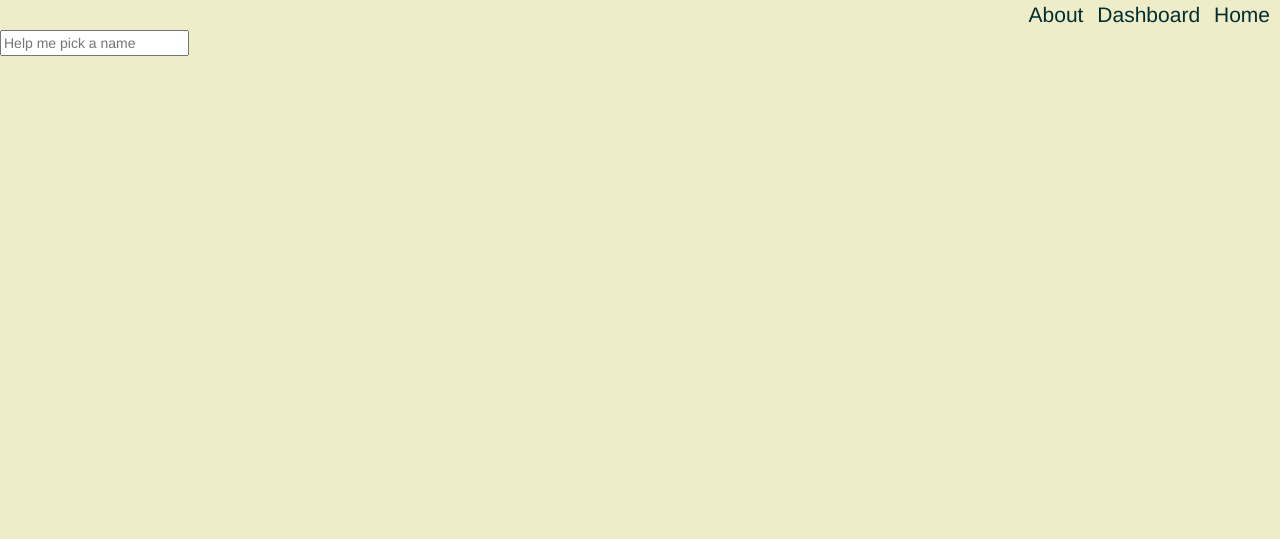
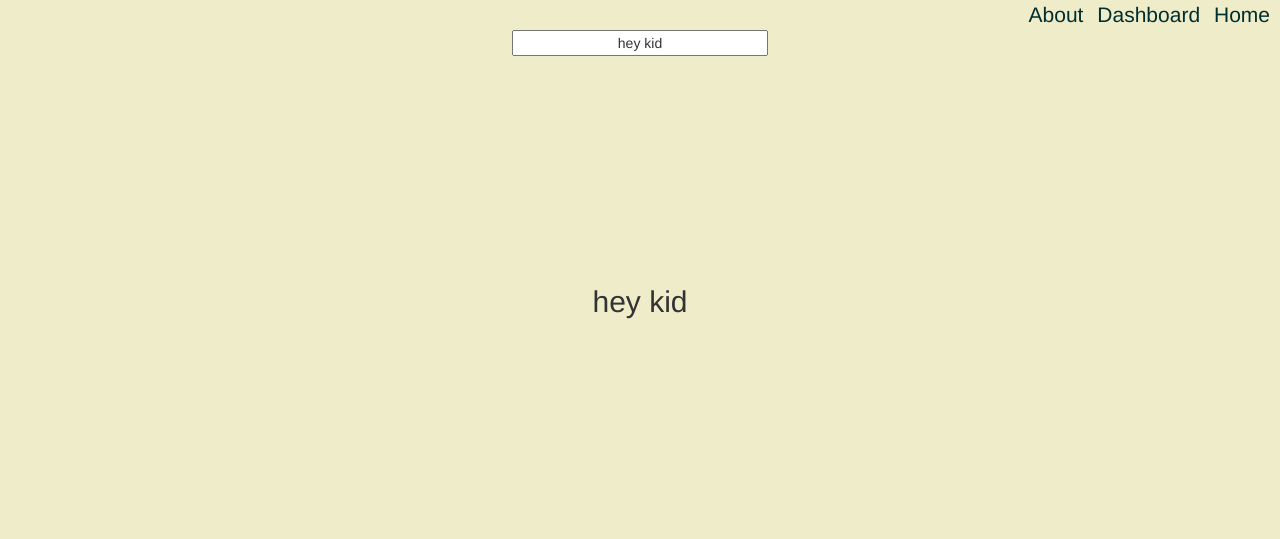
Before and after one commit to Jmedders/projectbrochure, a website: page public/index.html in a window 1280 px wide. Drawn offline with nearby package versions, Linux system fonts and the light colour scheme; some packages are replaced by stand-ins of ours.

Commit message:
flexbox for webpage name

```diff
--- a/public/javascripts/controllers/controllers.js
+++ b/public/javascripts/controllers/controllers.js
@@ -1,3 +1,4 @@
 app.controller('capstoneController', ['$scope', 'capstoneService', '$http', function($scope, capstoneService, $http){
   $scope.view = {};
+  $scope.view.whatsmynameagain = "hey kid"
 }])
--- a/public/stylesheets/sass/base/_typography.scss
+++ b/public/stylesheets/sass/base/_typography.scss
@@ -9,3 +9,15 @@ body {
     color: $activeColor;
   }
 }
+#nameSelect{
+  width: 20%;
+  margin-left: 40%;
+  text-align: center;
+}
+#websiteNameContainer {
+  display: flex;
+  // width: 100vw;
+  height: 60vh;
+  align-items: center;
+  justify-content: center;
+}
--- a/public/views/landing.html
+++ b/public/views/landing.html
@@ -1,2 +1,4 @@
-<input type="text" ng-model="view.whatsmynameagain" placeholder="Help me pick a name">
-{{view.whatsmynameagain}}
+<input id="nameSelect" type="text" ng-model="view.whatsmynameagain" placeholder="Help me pick a name">
+<div id="websiteNameContainer">
+  <h2 class="webName">{{view.whatsmynameagain}}</h2>
+</div>
```
Also changed, not shown: public/stylesheets/style.css, 1 other file.
